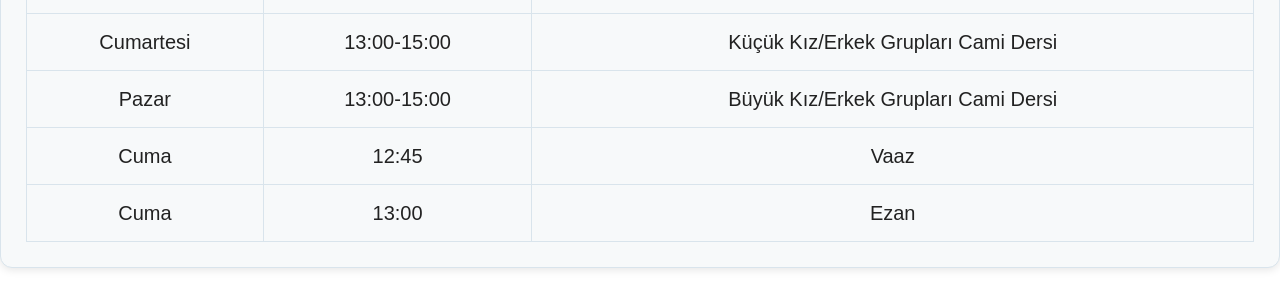
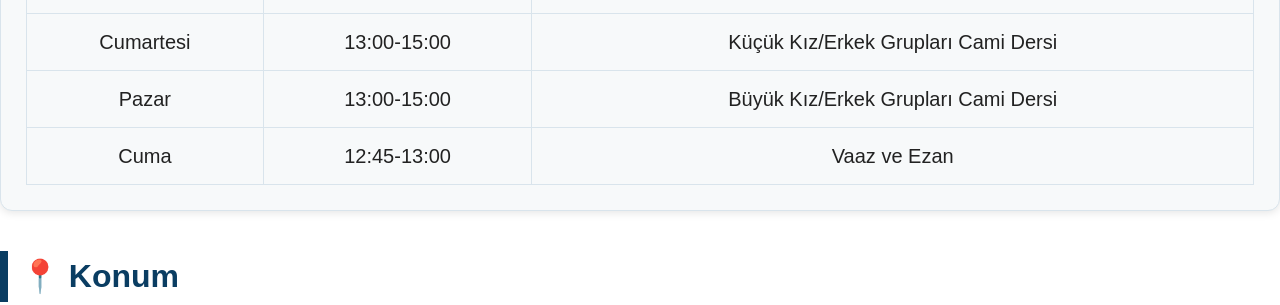
Before and after one commit to osmanguli2013-prog/yeovil-camii, a plain HTML site: page index.html in a window 1280 px wide. Shown: the part 1800-2105 px from the top of the page. Drawn offline with Linux system fonts and the light colour scheme.

Commit message:
Update index.html

```diff
--- a/index.html
+++ b/index.html
@@ -103,8 +103,7 @@ YAZ SAATİ UYGULAMASINDA CUMA NAMAZI: 13.30</p>
 <tr><td>Perşembe</td><td>16:30-18:00</td><td>Büyük Erkekler Grubu Cami Dersi</td></tr>
 <tr><td>Cumartesi</td><td>13:00-15:00</td><td>Küçük Kız/Erkek Grupları Cami Dersi</td></tr>
 <tr><td>Pazar</td><td>13:00-15:00</td><td>Büyük Kız/Erkek Grupları Cami Dersi</td></tr>
-<tr><td>Cuma</td><td>12:45</td><td>Vaaz</td></tr>
-<tr><td>Cuma</td><td>13:00</td><td>Ezan</td></tr>
+<tr><td>Cuma</td><td>12:45-13:00</td><td>Vaaz ve Ezan</td></tr>
 </tbody>
 </table>
 </div>
```
